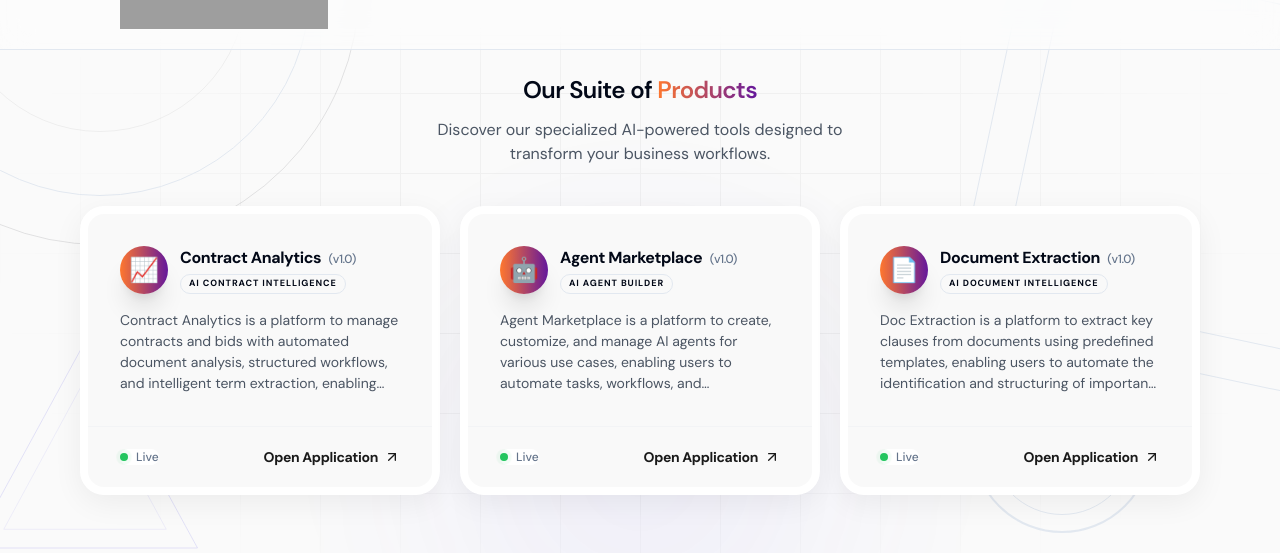
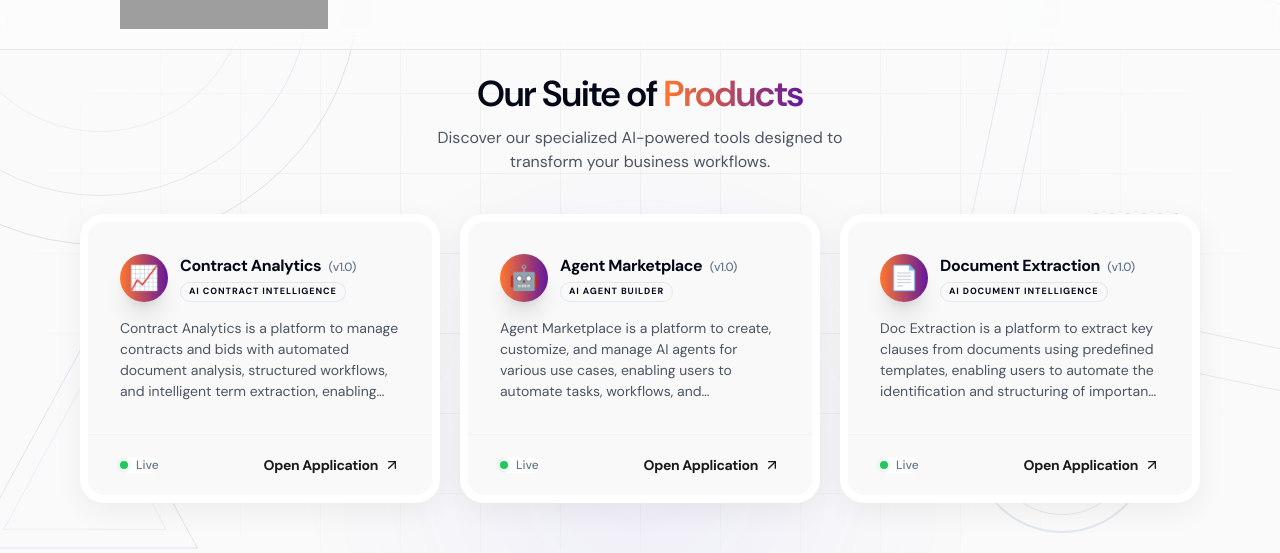
Before and after one commit to forgedots-tech/forge-apps, a React (Vite) app: page / in a window 1280 px wide. Shown: the part 147-700 px from the top of the page. Built offline with nearby package versions, Linux system fonts and the light colour scheme; grey boxes are pictures that could not be loaded.

Commit message:
patch: updated the apps section

```diff
--- a/src/components/layout/Apps.tsx
+++ b/src/components/layout/Apps.tsx
@@ -1,5 +1,6 @@
 import { motion } from "framer-motion";
 import { AppCard } from "../common/AppCard";
+import { RevealHeading } from "../animated/RevealHeading";
 
 interface AppData {
   id: string;
@@ -45,33 +46,43 @@ const APPS_DATA: AppData[] = [
 ];
 
 const FADE_UP_VARIANTS = {
-  hidden: { opacity: 0, y: 50, scale: 0.95 },
+  hidden: { opacity: 0, y: 30, scale: 0.95 },
   visible: { opacity: 1, y: 0, scale: 1 },
 };
 
 export default function Apps() {
   return (
     <section id="apps" className="relative px-5 pt-6 pb-12 md:px-20">
-      <motion.div
-        className="mx-auto flex flex-col items-center"
+      <div className="flex flex-col items-center">
+        <RevealHeading className="mb-3 text-2xl font-semibold tracking-tight md:text-4xl text-center">
+          Our Suite of <span className="text-primary">Products</span>
+        </RevealHeading>
+        <motion.p
           initial="hidden"
           animate="visible"
           variants={FADE_UP_VARIANTS}
-        transition={{ duration: 0.4, delay: 0.2, ease: "easeInOut" }}
+          transition={{ duration: 0.4, delay: 0.1, ease: "easeInOut" }}
           style={{ willChange: "transform, opacity" }}
+          className="mb-10 max-w-md text-base text-center text-gray-600"
         >
-        <h2 className="mb-3 text-xl font-semibold tracking-tight md:text-2xl text-center">
-          Our Suite of <span className="text-primary">Products</span>
-        </h2>
-        <p className="mb-10 max-w-md text-base text-center text-gray-600">
           Discover our specialized AI-powered tools designed to transform your
           business workflows.
-        </p>
+        </motion.p>
+      </div>
 
       <div className="w-full grid grid-cols-1 gap-5 md:grid-cols-2 lg:grid-cols-3">
-          {APPS_DATA.map((app) => (
+        {APPS_DATA.map((app, index) => (
+          <motion.div
+            key={app.id}
+            initial={{ opacity: 0, y: 30 }}
+            whileInView={{ opacity: 1, y: 0 }}
+            transition={{
+              duration: 0.4,
+              ease: "easeOut",
+              delay: 0.2 + 0.08 * index,
+            }}
+          >
             <AppCard
-              key={app.id}
               name={app.name}
               category={app.category}
               description={app.description}
@@ -79,9 +90,9 @@ export default function Apps() {
               version={app.version}
               url={app.url}
             />
+          </motion.div>
         ))}
       </div>
-      </motion.div>
     </section>
   );
 }
```
Lines whose indentation alone changed are shown as unchanged.
